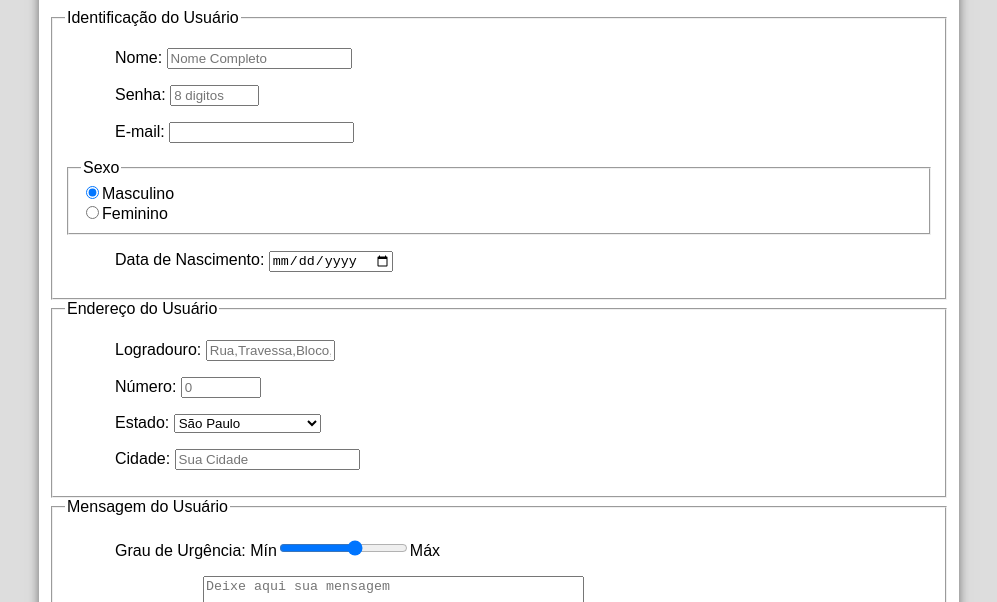
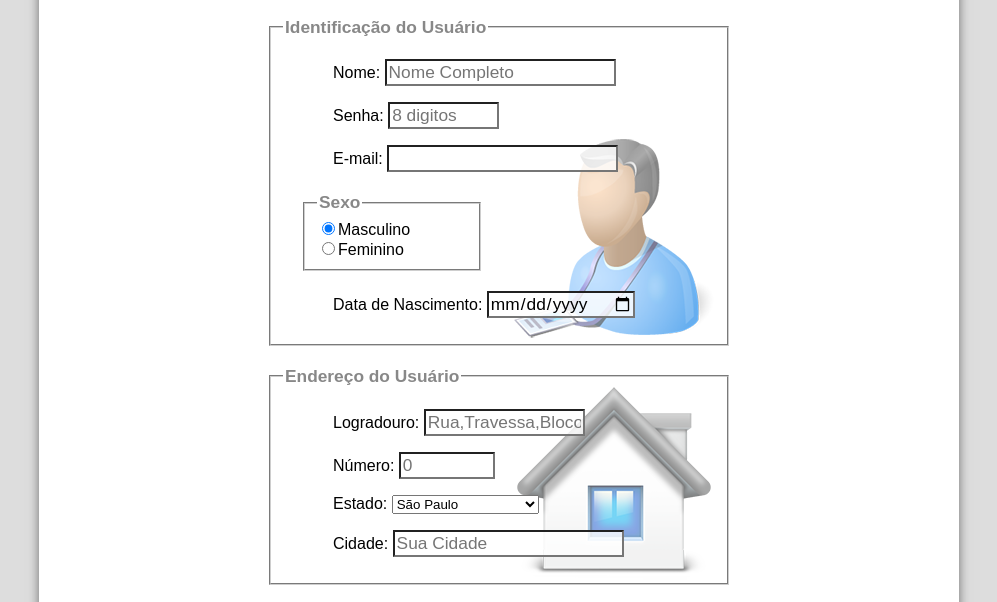
Before and after one commit to Brino7/Curso_Html5_CSS3_JavaScript, a plain HTML site: page faleconosco.html in a window 1280 px wide. Shown: the part 305-907 px from the top of the page, without its empty margins (141-1138 px from the left). Drawn offline with Linux system fonts and the light colour scheme.

Commit message:
termino da pagina fale conosco e os css.

```diff
--- a/formContatos.css
+++ b/formContatos.css
@@ -1,9 +1,46 @@
-/*
-To change this license header, choose License Headers in Project Properties.
-To change this template file, choose Tools | Templates
-and open the template in the editor.
-*/
 /*
     Created on : 14/03/2018, 17:21:50
     Author     : brino
 */
+
+@charset "UTF-8";
+
+form {
+    width: 500px;
+    margin: auto;
+}
+
+input, textarea {
+    font-family: sans-serif;
+    font-weight: normal;
+    font-size: 13pt;
+    background-color: rgba(255,255,255,0.8);
+}
+input:hover, textarea:hover {
+    background-color: #dddddd;
+}
+legend {
+    color: #888888;
+    font-weight: bold;
+    font-size: 13pt;
+    font-family: sans-serif;
+}
+fieldset {
+    border-color: #cecece;
+    margin: 20px;
+}
+fieldset#sexo {
+    width: 150px;
+}
+fieldset#usuario {
+    background: url(_imagens/icone-contato.png) no-repeat 95% 95%;
+}
+fieldset#endereco {
+    background: url(_imagens/icone-endereco.png) no-repeat 95% 95%;
+}
+fieldset#mensagem {
+    background: url(_imagens/icone-mensagem.png) no-repeat 95% 95%;
+}
+fieldset#pedido {
+    background: url(_imagens/icone-pagamento.png) no-repeat 95% 95%;
+}
```
